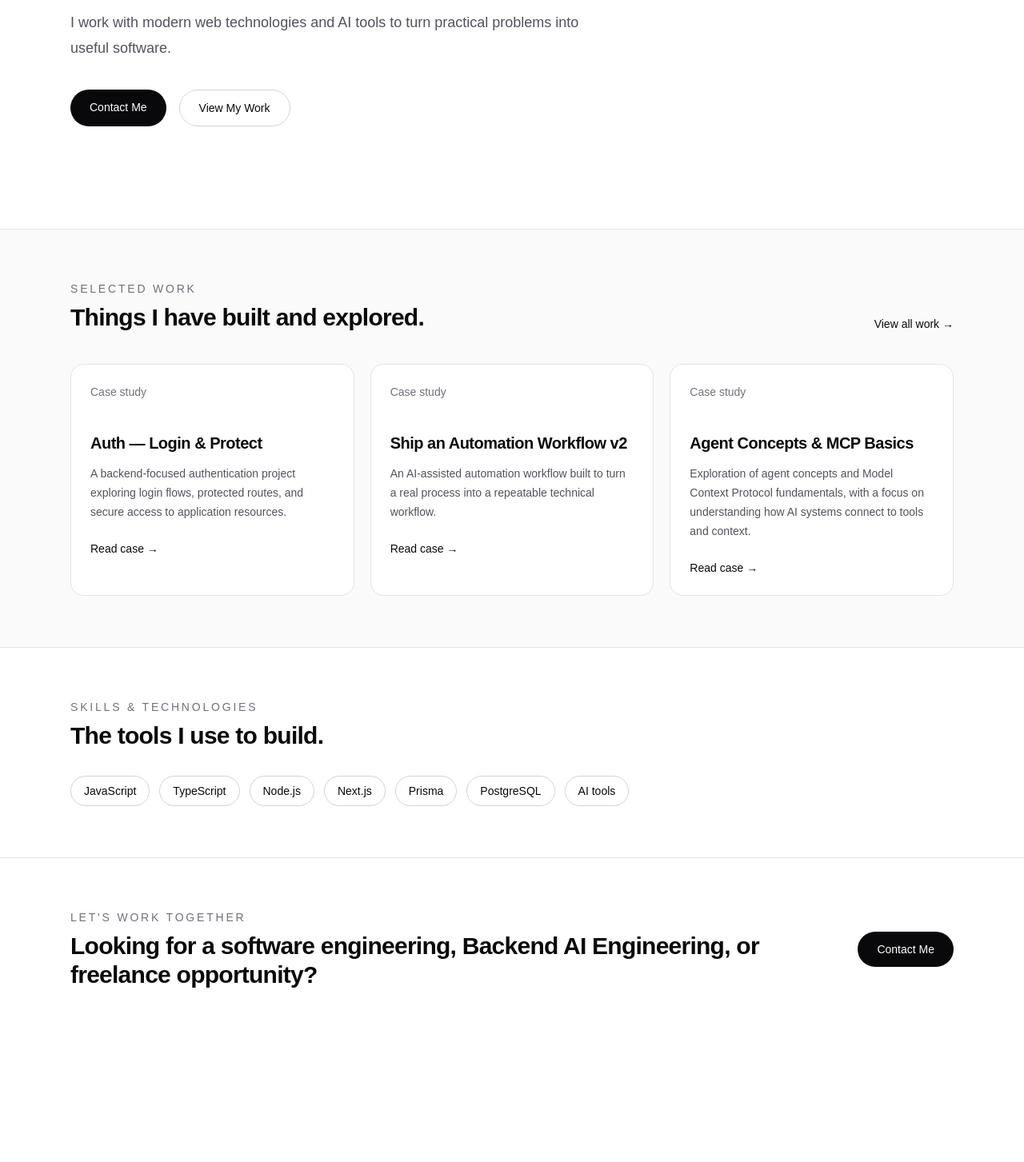
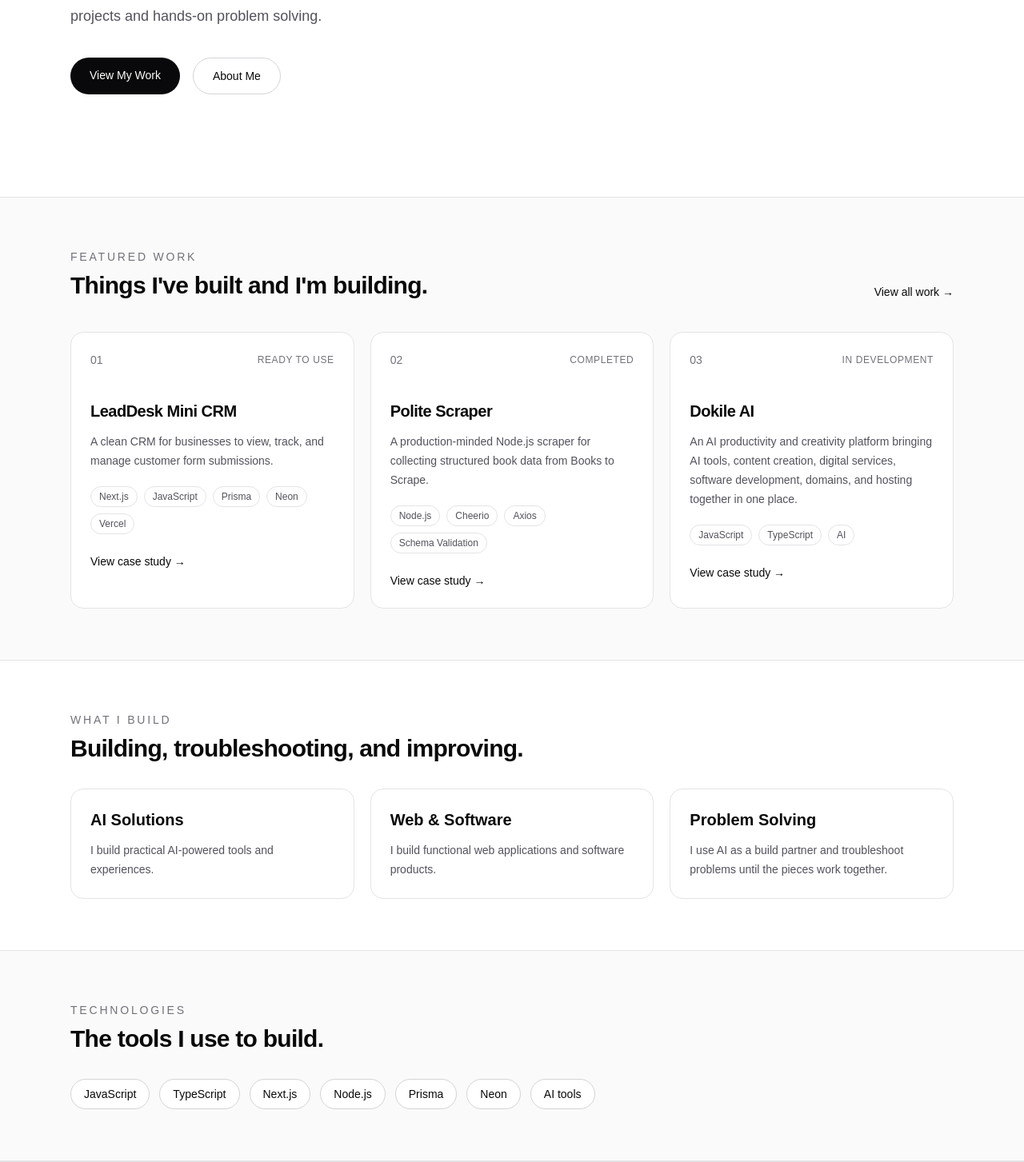
Before and after one commit to Leslei-254/leslei-portfolio, a Next.js app: page / in a window 1280 px wide. Shown: the part 537-1990 px from the top of the page at 80% size. Before the commit the page ends 1838 px from the top, so only its background shows below. Built offline with nearby package versions, Linux system fonts and the light colour scheme.

Commit message:
Build Week 5 homepage from confirmed portfolio content

```diff
--- a/app/page.tsx
+++ b/app/page.tsx
@@ -1,34 +1,43 @@
 import Link from "next/link";
+
+const projects = [
+  {
+    number: "01",
+    status: "Ready to use",
+    title: "LeadDesk Mini CRM",
+    description:
+      "A clean CRM for businesses to view, track, and manage customer form submissions.",
+    href: "/work/leaddesk",
+    tech: ["Next.js", "JavaScript", "Prisma", "Neon", "Vercel"],
+  },
+  {
+    number: "02",
+    status: "Completed",
+    title: "Polite Scraper",
+    description:
+      "A production-minded Node.js scraper for collecting structured book data from Books to Scrape.",
+    href: "/work/polite-scraper",
+    tech: ["Node.js", "Cheerio", "Axios", "Schema Validation"],
+  },
+  {
+    number: "03",
+    status: "In development",
+    title: "Dokile AI",
+    description:
+      "An AI productivity and creativity platform bringing AI tools, content creation, digital services, software development, domains, and hosting together in one place.",
+    href: "/work/dokile-ai",
+    tech: ["JavaScript", "TypeScript", "AI"],
+  },
+];
 
 const skills = [
   "JavaScript",
   "TypeScript",
+  "Next.js",
   "Node.js",
-  "Next.js",
   "Prisma",
-  "PostgreSQL",
+  "Neon",
   "AI tools",
-];
-
-const featuredWork = [
-  {
-    title: "Auth — Login & Protect",
-    description:
-      "A backend-focused authentication project exploring login flows, protected routes, and secure access to application resources.",
-    href: "/work/auth-login-protect",
-  },
-  {
-    title: "Ship an Automation Workflow v2",
-    description:
-      "An AI-assisted automation workflow built to turn a real process into a repeatable technical workflow.",
-    href: "/work/automation-workflow",
-  },
-  {
-    title: "Agent Concepts & MCP Basics",
-    description:
-      "Exploration of agent concepts and Model Context Protocol fundamentals, with a focus on understanding how AI systems connect to tools and context.",
-    href: "/work/agent-mcp",
-  },
 ];
 
 export default function Home() {
@@ -42,6 +51,7 @@ export default function Home() {
           <div className="flex items-center gap-6 text-sm text-zinc-700">
             <Link href="/work" className="hover:text-black">Work</Link>
             <Link href="/about" className="hover:text-black">About</Link>
+            <Link href="/blog" className="hover:text-black">Blog</Link>
             <Link href="/contact" className="hover:text-black">Contact</Link>
           </div>
         </nav>
@@ -49,26 +59,20 @@ export default function Home() {
 
       <section className="mx-auto max-w-6xl px-6 py-24 sm:py-32">
         <p className="mb-5 text-sm font-medium uppercase tracking-[0.2em] text-zinc-500">
-          Backend AI Engineering · Software Engineering
+          AI · Software · Web Development
         </p>
         <h1 className="max-w-4xl text-5xl font-semibold tracking-tight sm:text-7xl">
-          I build AI-powered web applications and backend solutions that solve real-world problems.
+          I build practical AI-powered software and digital products.
         </h1>
         <p className="mt-7 max-w-2xl text-lg leading-8 text-zinc-600">
-          I work with modern web technologies and AI tools to turn practical problems into useful software.
+          I&apos;m a Backend AI Engineer with exposure across software development, AI, and web technologies. I know enough to build, and I keep developing my skills through real projects and hands-on problem solving.
         </p>
         <div className="mt-9 flex flex-wrap gap-4">
-          <Link
-            href="/contact"
-            className="rounded-full bg-zinc-950 px-6 py-3 text-sm font-medium text-white hover:bg-zinc-800"
-          >
-            Contact Me
+          <Link href="/work" className="rounded-full bg-zinc-950 px-6 py-3 text-sm font-medium text-white hover:bg-zinc-800">
+            View My Work
           </Link>
-          <Link
-            href="/work"
-            className="rounded-full border border-zinc-300 px-6 py-3 text-sm font-medium hover:border-zinc-950"
-          >
-            View My Work
+          <Link href="/about" className="rounded-full border border-zinc-300 px-6 py-3 text-sm font-medium hover:border-zinc-950">
+            About Me
           </Link>
         </div>
       </section>
@@ -77,27 +81,27 @@ export default function Home() {
         <div className="mx-auto max-w-6xl px-6 py-16">
           <div className="flex items-end justify-between gap-6">
             <div>
-              <p className="text-sm font-medium uppercase tracking-[0.2em] text-zinc-500">Selected Work</p>
-              <h2 className="mt-2 text-3xl font-semibold tracking-tight">Things I have built and explored.</h2>
+              <p className="text-sm font-medium uppercase tracking-[0.2em] text-zinc-500">Featured Work</p>
+              <h2 className="mt-2 text-3xl font-semibold tracking-tight">Things I&apos;ve built and I&apos;m building.</h2>
             </div>
-            <Link href="/work" className="hidden text-sm font-medium sm:block">
-              View all work →
-            </Link>
+            <Link href="/work" className="hidden text-sm font-medium sm:block">View all work →</Link>
           </div>
 
           <div className="mt-10 grid gap-5 md:grid-cols-3">
-            {featuredWork.map((project) => (
-              <Link
-                key={project.href}
-                href={project.href}
-                className="group rounded-2xl border border-zinc-200 bg-white p-6 transition hover:-translate-y-1 hover:border-zinc-400"
-              >
-                <p className="text-sm text-zinc-500">Case study</p>
-                <h3 className="mt-10 text-xl font-semibold tracking-tight group-hover:underline">
-                  {project.title}
-                </h3>
+            {projects.map((project) => (
+              <Link key={project.href} href={project.href} className="group rounded-2xl border border-zinc-200 bg-white p-6 transition hover:-translate-y-1 hover:border-zinc-400">
+                <div className="flex items-center justify-between gap-4">
+                  <p className="text-sm text-zinc-500">{project.number}</p>
+                  <p className="text-xs font-medium uppercase tracking-wider text-zinc-500">{project.status}</p>
+                </div>
+                <h3 className="mt-10 text-xl font-semibold tracking-tight group-hover:underline">{project.title}</h3>
                 <p className="mt-3 text-sm leading-6 text-zinc-600">{project.description}</p>
-                <p className="mt-6 text-sm font-medium">Read case →</p>
+                <div className="mt-5 flex flex-wrap gap-2">
+                  {project.tech.map((tech) => (
+                    <span key={tech} className="rounded-full border border-zinc-200 px-2.5 py-1 text-xs text-zinc-600">{tech}</span>
+                  ))}
+                </div>
+                <p className="mt-6 text-sm font-medium">View case study →</p>
               </Link>
             ))}
           </div>
@@ -105,29 +109,43 @@ export default function Home() {
       </section>
 
       <section className="mx-auto max-w-6xl px-6 py-16">
-        <p className="text-sm font-medium uppercase tracking-[0.2em] text-zinc-500">Skills & Technologies</p>
-        <h2 className="mt-2 text-3xl font-semibold tracking-tight">The tools I use to build.</h2>
-        <div className="mt-8 flex flex-wrap gap-3">
-          {skills.map((skill) => (
-            <span key={skill} className="rounded-full border border-zinc-300 px-4 py-2 text-sm">
-              {skill}
-            </span>
-          ))}
+        <p className="text-sm font-medium uppercase tracking-[0.2em] text-zinc-500">What I Build</p>
+        <h2 className="mt-2 text-3xl font-semibold tracking-tight">Building, troubleshooting, and improving.</h2>
+        <div className="mt-8 grid gap-5 md:grid-cols-3">
+          <div className="rounded-2xl border border-zinc-200 p-6">
+            <h3 className="text-xl font-semibold">AI Solutions</h3>
+            <p className="mt-3 text-sm leading-6 text-zinc-600">I build practical AI-powered tools and experiences.</p>
+          </div>
+          <div className="rounded-2xl border border-zinc-200 p-6">
+            <h3 className="text-xl font-semibold">Web & Software</h3>
+            <p className="mt-3 text-sm leading-6 text-zinc-600">I build functional web applications and software products.</p>
+          </div>
+          <div className="rounded-2xl border border-zinc-200 p-6">
+            <h3 className="text-xl font-semibold">Problem Solving</h3>
+            <p className="mt-3 text-sm leading-6 text-zinc-600">I use AI as a build partner and troubleshoot problems until the pieces work together.</p>
+          </div>
+        </div>
+      </section>
+
+      <section className="border-y border-zinc-200 bg-zinc-50">
+        <div className="mx-auto max-w-6xl px-6 py-16">
+          <p className="text-sm font-medium uppercase tracking-[0.2em] text-zinc-500">Technologies</p>
+          <h2 className="mt-2 text-3xl font-semibold tracking-tight">The tools I use to build.</h2>
+          <div className="mt-8 flex flex-wrap gap-3">
+            {skills.map((skill) => (
+              <span key={skill} className="rounded-full border border-zinc-300 bg-white px-4 py-2 text-sm">{skill}</span>
+            ))}
+          </div>
         </div>
       </section>
 
       <section className="border-t border-zinc-200">
         <div className="mx-auto flex max-w-6xl flex-col gap-6 px-6 py-16 sm:flex-row sm:items-center sm:justify-between">
           <div>
-            <p className="text-sm font-medium uppercase tracking-[0.2em] text-zinc-500">Let&apos;s work together</p>
-            <h2 className="mt-2 text-3xl font-semibold tracking-tight">Looking for a software engineering, Backend AI Engineering, or freelance opportunity?</h2>
+            <p className="text-sm font-medium uppercase tracking-[0.2em] text-zinc-500">Have a project or idea?</p>
+            <h2 className="mt-2 text-3xl font-semibold tracking-tight">Let&apos;s build, learn, and solve real problems.</h2>
           </div>
-          <Link
-            href="/contact"
-            className="shrink-0 rounded-full bg-zinc-950 px-6 py-3 text-sm font-medium text-white hover:bg-zinc-800"
-          >
-            Contact Me
-          </Link>
+          <Link href="/contact" className="shrink-0 rounded-full bg-zinc-950 px-6 py-3 text-sm font-medium text-white hover:bg-zinc-800">Get In Touch</Link>
         </div>
       </section>
     </main>
```
